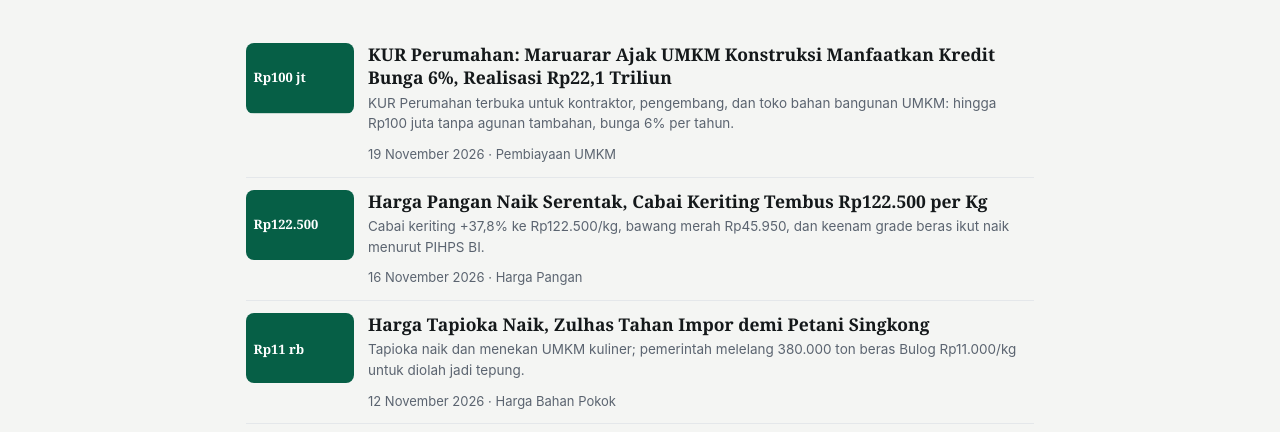
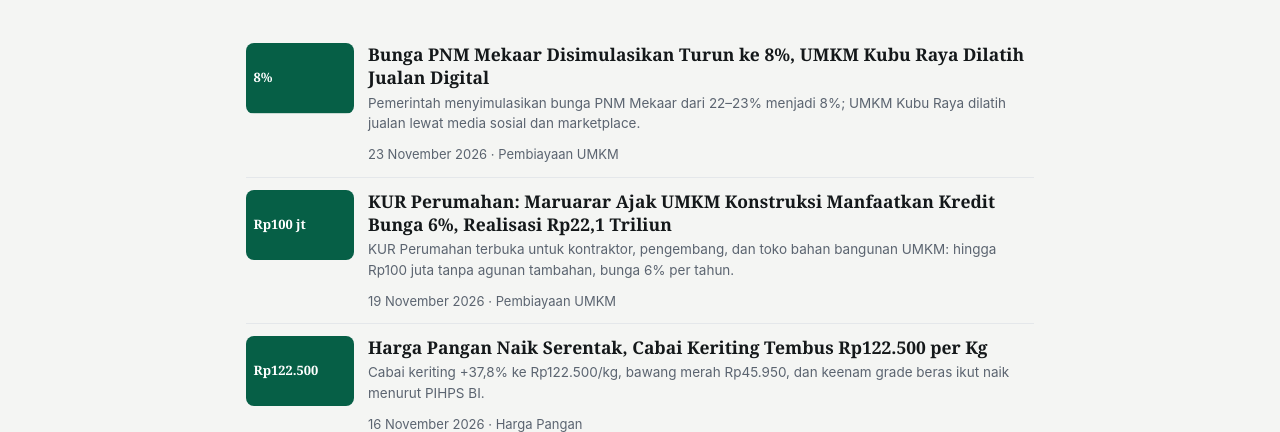
Before and after one commit to FinOwi/seputarbisnis, a plain HTML site: page umkm/index.html in a window 1280 px wide. Shown: the part 342-774 px from the top of the page. Drawn offline with Linux system fonts and the light colour scheme.

Commit message:
Edisi Senin 23 November 2026: IHSG 5 hari merah & net sell asing Rp100,23 T, PNM Mekaar 8%, PBB Medan gratis, ekonomi digital Rp2.160 T

```diff
--- a/umkm/index.html
+++ b/umkm/index.html
@@ -25,6 +25,11 @@
   <h1 style="font-family:var(--serif);font-size:30px;margin:8px 0 6px">UMKM &amp; Warung</h1>
   <p style="color:var(--muted)">Pembiayaan, program pemerintah, harga kebutuhan usaha, dan cerita dari pelaku usaha kecil di seluruh Indonesia.</p>
   <div class="sec"><div class="list">
+        <article>
+      <div class="thumb"><div class="cover"><svg viewBox="0 0 200 130"><rect width="200" height="130" fill="#065f46"/><text x="14" y="72" font-family="Georgia,serif" font-size="24" fill="#fff" font-weight="700">8%</text></svg></div></div>
+      <div><h3><a href="pnm-mekaar-disimulasi-8-persen-umkm-kubu-raya-digital-23-november-2026.html">Bunga PNM Mekaar Disimulasikan Turun ke 8%, UMKM Kubu Raya Dilatih Jualan Digital</a></h3>
+      <p>Pemerintah menyimulasikan bunga PNM Mekaar dari 22–23% menjadi 8%; UMKM Kubu Raya dilatih jualan lewat media sosial dan marketplace.</p><div class="meta">23 November 2026 · Pembiayaan UMKM</div></div>
+    </article>
         <article>
       <div class="thumb"><div class="cover"><svg viewBox="0 0 200 130"><rect width="200" height="130" fill="#065f46"/><text x="14" y="72" font-family="Georgia,serif" font-size="24" fill="#fff" font-weight="700">Rp100 jt</text></svg></div></div>
       <div><h3><a href="kur-perumahan-umkm-konstruksi-bunga-6-persen-19-november-2026.html">KUR Perumahan: Maruarar Ajak UMKM Konstruksi Manfaatkan Kredit Bunga 6%, Realisasi Rp22,1 Triliun</a></h3>
```
